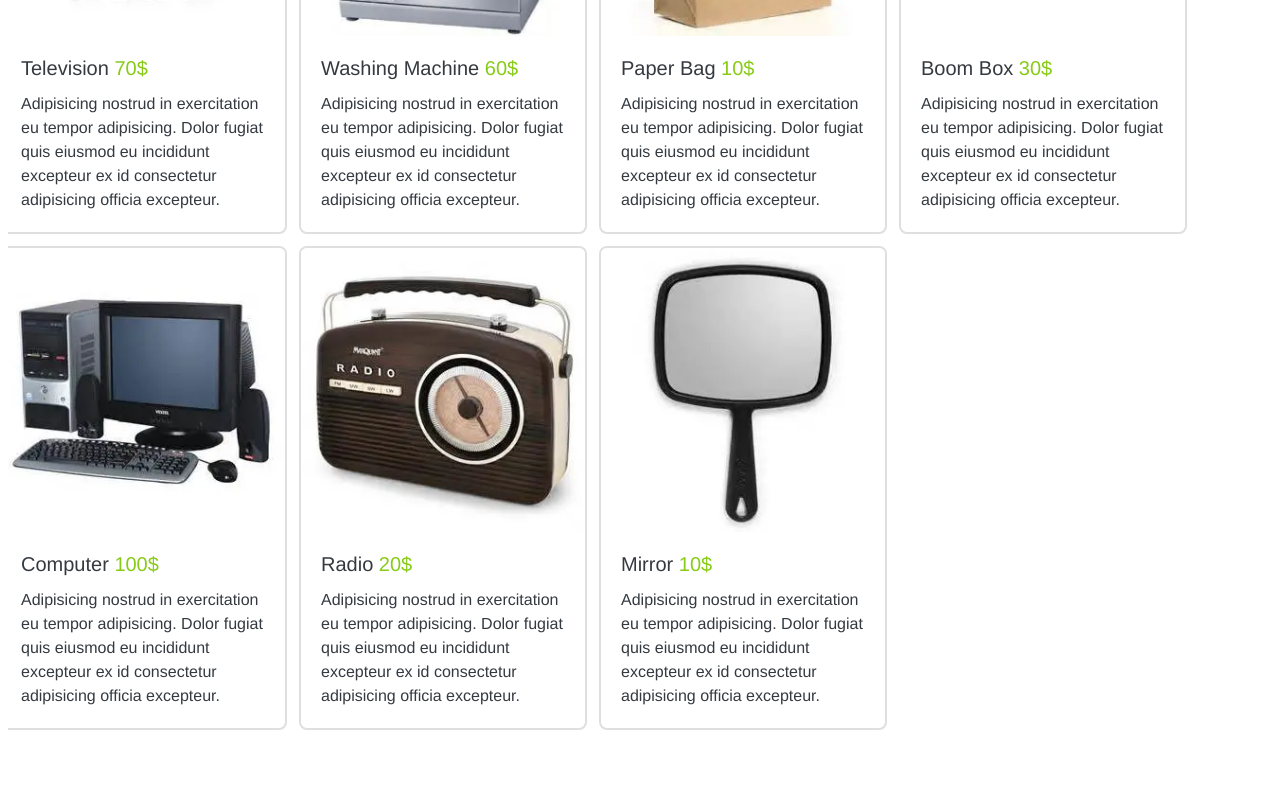
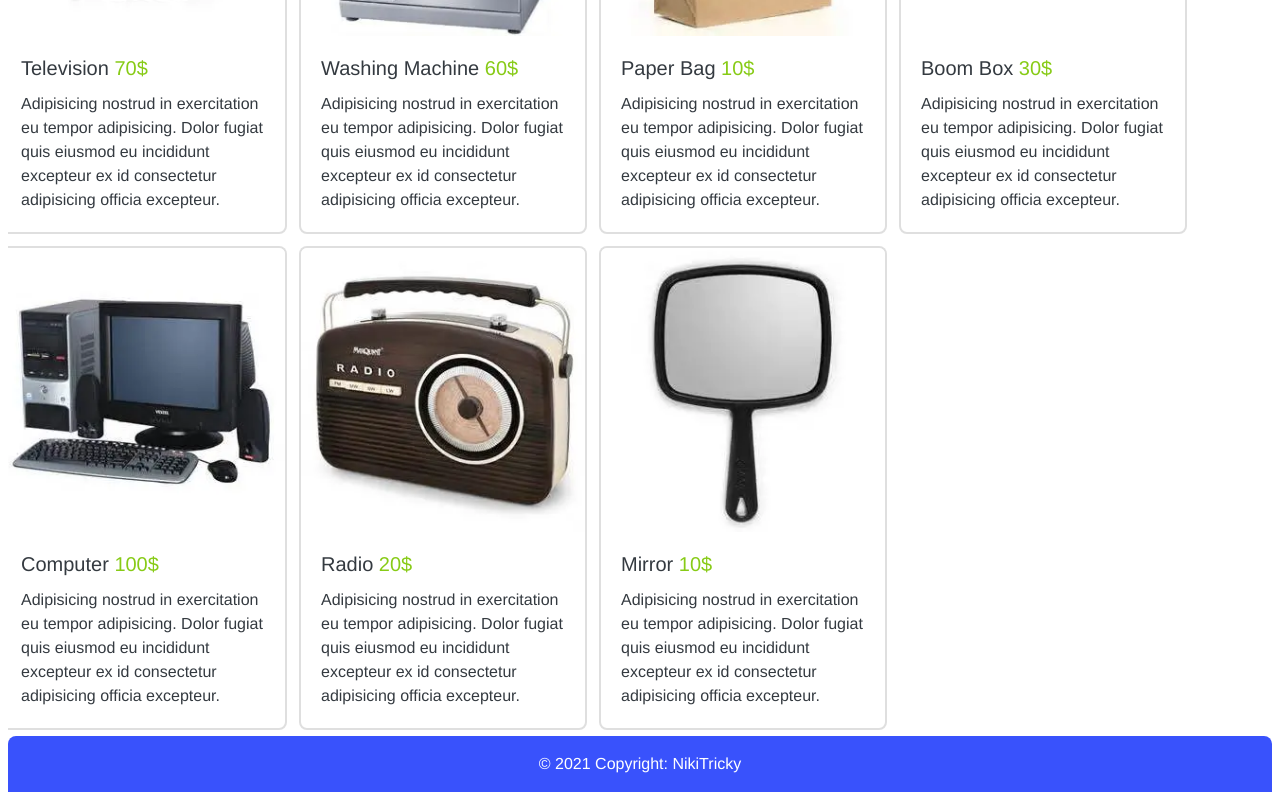
Before and after one commit to NikiTricky2/ReactShoppingTemplate, a React (Create React App) app: page / in a window 1280 px wide. Shown: the part 878-1678 px from the top of the page. Before the commit the page ends 1622 px from the top, so only its background shows below. Built offline with nearby package versions, Linux system fonts and the light colour scheme.

Commit message:
Add footer

```diff
--- a/src/components/App.jsx
+++ b/src/components/App.jsx
@@ -1,11 +1,13 @@
 import Main from './Main';
 import Nav from './Navbar';
+import Footer from './Footer';
 
 function App() {
   return (
     <div data-testid="App">
       <Nav />
       <Main />
+      <Footer />
     </div>
   );
 }
--- /dev/null
+++ b/src/components/Footer.jsx
@@ -0,0 +1,7 @@
+function App() {
+  return (
+    <footer class="bg-primary text-center py-3 text-white" style={{'borderRadius': '.5rem .5rem 0 0'}}>&copy; 2021 Copyright: NikiTricky</footer>
+  );
+}
+
+export default App;
--- a/src/components/Navbar.jsx
+++ b/src/components/Navbar.jsx
@@ -2,7 +2,7 @@ import { Link } from "react-router-dom";
 
 function Nav() {
     return (
-        <nav className="navbar navbar-expand-lg navbar-light bg-primary sticky-top">
+        <nav className="navbar navbar-expand-lg navbar-dark bg-primary sticky-top">
         <div className="container-fluid">
             <Link to="/" className="navbar-brand ">
                 <img src="/images/logo.svg" alt="" width="30" height="24" className="d-inline-block align-text-top" />
```
Also changed, not shown: 1 other file (tests, documents, lock files or other folders).
